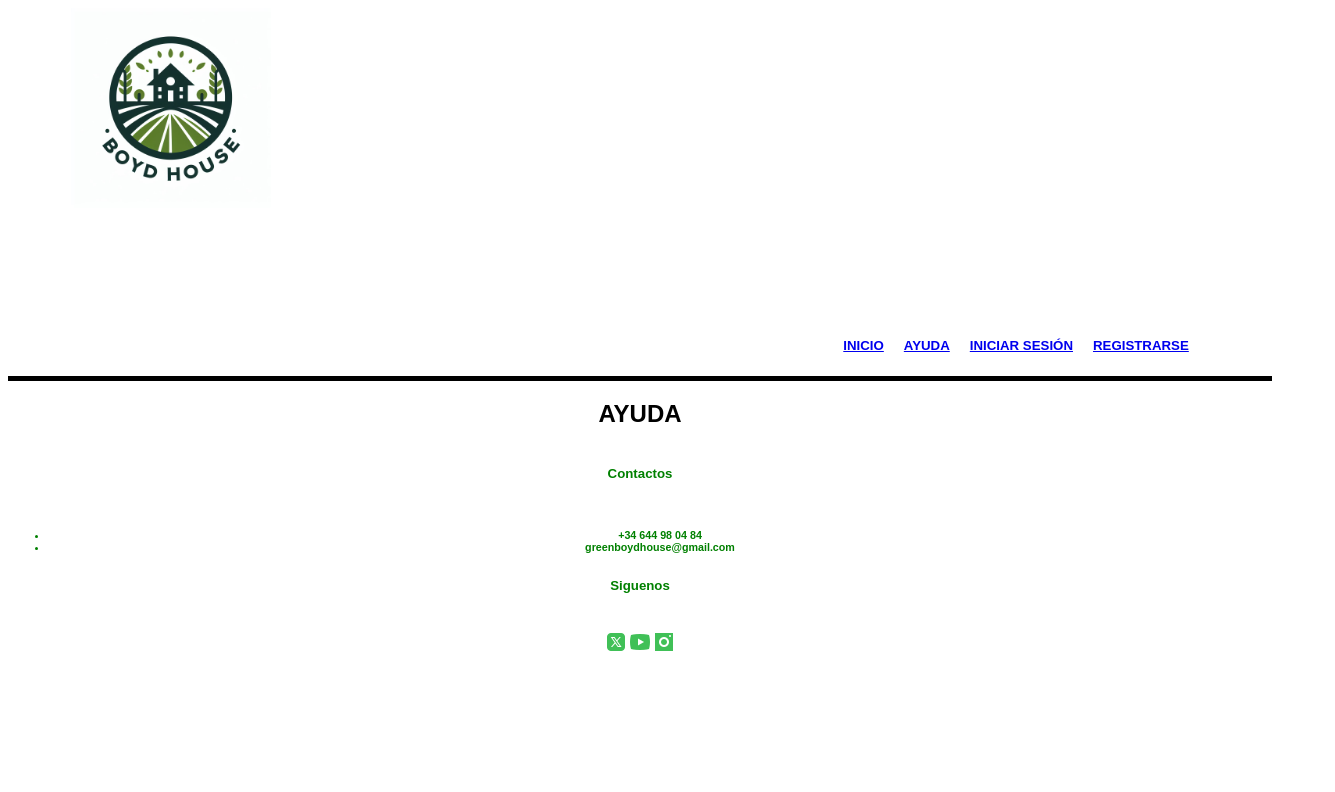
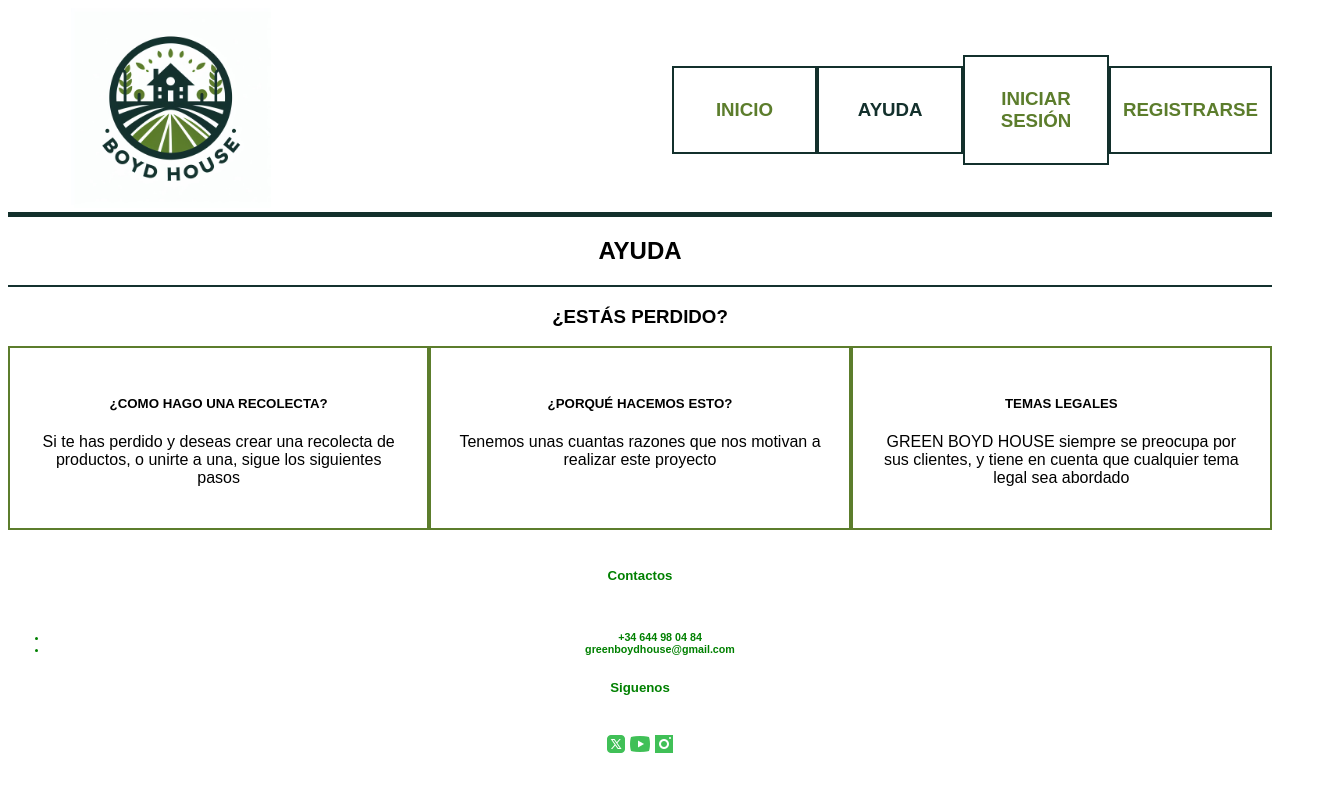
Before and after one commit to Pepesk34/TFG, a React (Create React App) app in the folder proyecto/client/: page /Ayuda in a window 1280 px wide. Shown: the top 792 px of the page, 1335 px wide, since content can reach past the window. Built offline with nearby package versions, Linux system fonts and the light colour scheme.

Commit message:
"intento de cambiar cabecera-recolecta"

```diff
--- a/proyecto/client/src/components/cabecera.js
+++ b/proyecto/client/src/components/cabecera.js
@@ -1,25 +1,45 @@
 import React from 'react';
 import './estilo.css';
 import logo from "./imagenes/logo1.jpg";
-import { Link } from "react-router-dom";
+import { Link, useLocation } from "react-router-dom";
 
 const Cabecera = () => {
+    const location = useLocation();  // Obteniendo la ubicación actual
+
     return (
         <div id="cabecera">
-            <div className="row">
-                <div className="col-xl-6">
-                    <div id="divlogo">
-                        <img id="logo" src={logo} alt="logo" />
+            <div id='divcabecera'>
+                <div id="divlogo">
+                    <img id="logo" src={logo} alt="logo" />
+                </div>
+                <div id="divapartados">
+                    <div id='apartadocabecera'>
+                        <h3>
+                            <Link to='/Inicio' className={`nav-link ${location.pathname === "/Inicio" ? "active" : "inactive"}`}>
+                                INICIO
+                            </Link>
+                        </h3>
                     </div>
-                </div>
-                <div className="col-xl-6">
-                    <div id="apartados">
-                        <h5>
-                            <Link to='/Inicio'>INICIO</Link>
-                            <Link to='/Ayuda'>AYUDA</Link>
-                            <Link to='/InicioSesion'>INICIAR SESIÓN</Link>
-                            <Link to='/Registrarse'>REGISTRARSE</Link>
-                        </h5>
+                    <div id='apartadocabecera'>
+                        <h3>
+                            <Link to='/Ayuda' className={`nav-link ${location.pathname === "/Ayuda" ? "active" : "inactive"}`}>
+                                AYUDA
+                            </Link>
+                        </h3>
+                    </div>
+                    <div id='apartadocabecera'>
+                        <h3>
+                            <Link to='/InicioSesion' className={`nav-link ${location.pathname === "/InicioSesion" ? "active" : "inactive"}`}>
+                                INICIAR SESIÓN
+                            </Link>
+                        </h3>
+                    </div>
+                    <div id='apartadocabecera'>
+                        <h3>
+                            <Link to='/Registrarse' className={`nav-link ${location.pathname === "/Registrarse" ? "active" : "inactive"}`}>
+                                REGISTRARSE
+                            </Link>
+                        </h3>
                     </div>
                 </div>
             </div>
--- a/proyecto/client/src/components/componentes_cuerpo/Inicio.js
+++ b/proyecto/client/src/components/componentes_cuerpo/Inicio.js
@@ -6,7 +6,7 @@ import imagen2 from "../imagenes/pepe.jpeg";
 
 const Inicio = () => {
   return (
-    <div>
+    <div id='inicio'>
       <h2>INICIO</h2>
       <div id="fila1" className="row">
             <div className="col-xl-6">
--- a/proyecto/client/src/components/componentes_cuerpo/ayuda.js
+++ b/proyecto/client/src/components/componentes_cuerpo/ayuda.js
@@ -2,9 +2,31 @@ import React from 'react';
 
 const Ayuda = () => {
   return (
-    <div>
+    <div id='divayuda'>
       <h2>AYUDA</h2>
-      {/* Contenido del componente Ayuda */}
+      <div id='perdido'>
+        <h3>¿ESTÁS PERDIDO?</h3>
+        <div id='divayudaFlex'>
+          <div id='ayudaFlex1'>
+            <h5>¿COMO HAGO UNA RECOLECTA?</h5>
+            <p>
+              Si te has perdido y deseas crear una recolecta de productos, o unirte a una, sigue los siguientes pasos
+            </p>
+          </div>
+          <div id='ayudaFlex2'>
+            <h5>¿PORQUÉ HACEMOS ESTO?</h5>
+            <p>
+              Tenemos unas cuantas razones que nos motivan a realizar este proyecto
+            </p>
+          </div>
+          <div id='ayudaFlex3'>
+            <h5>TEMAS LEGALES</h5>
+            <p>
+              GREEN BOYD HOUSE siempre se preocupa por sus clientes, y tiene en cuenta que cualquier tema legal sea abordado
+            </p>
+          </div>
+        </div>
+      </div>
     </div>
   );
 }
--- a/proyecto/client/src/components/componentes_cuerpo/registrarse.js
+++ b/proyecto/client/src/components/componentes_cuerpo/registrarse.js
@@ -4,28 +4,24 @@ import agricultor from "../imagenes/agricultor.png";
 import voluntario from "../imagenes/voluntario.png"
 const Registrarse = () => {
     return (
-        <div>
-            <div className='row'>
-                <div className='col-xl-12'>
-                    <div id="preguntarol">
-                        <h3>¿Cual va a ser tu rol?</h3>
-                    </div>
-
-                </div>
+        <div id='divregistrarse'>
+            <h2>REGISTRARSE</h2>
+            <div id="preguntarol">
+                <h3>¿Cual va a ser tu rol?</h3>
             </div>
-            <div className='row'>
-                <div className='col-xl-6'>
+            <div id='divroles'>
+                <div id='rol1'>
                     <Link to="/agricultor">
                         <img src={agricultor} />
                     </Link>
-
                 </div>
-                <div className='col-xl-6'>
-                    <Link to="voluntario">
-                    <img src={voluntario} />
+                <div id='rol2'>
+                    <Link to="/voluntario">
+                        <img src={voluntario} />
                     </Link>
 
                 </div>
+
             </div>
         </div>
 
--- a/proyecto/client/src/components/estilo.css
+++ b/proyecto/client/src/components/estilo.css
@@ -10,13 +10,21 @@ body {
 #logo {
     width: 200px;
     height: auto;
-
-
 }
 
 img {
     max-width: 100%;
 
+}
+
+#cabecera {
+    border-bottom: 5px solid #13302C;
+}
+
+#divcabecera{
+    display: flex;
+    flex-direction: row;
+    align-items: center;
 }
 
 #divlogo {
@@ -25,16 +33,30 @@ img {
     width: 100%;
 }
 
-#apartados {
-    margin-top: 10%;
-    margin-right: 5%;
-    text-align: right;
-
-
+#divapartados {
+    display: flex;
+    flex-direction: row;
+    justify-content: center;
+    align-items: center;
+    width: 100%;
 }
 
-#cabecera {
-    border-bottom: 5px solid black;
+#apartadocabecera {
+    width: 23%;
+    border: solid #13302C 2px;
+    padding: 2%;
+}
+
+.active{
+    color:#13302C;
+    text-decoration: none;
+    margin: 0%;
+}
+
+.inactive{
+    color: #5C7D2C;
+    margin: 0%;
+    text-decoration: none;
 }
 
 #divimagen1 {
@@ -196,6 +218,50 @@ img {
     transition: 800ms ease all;
 }
 
+#divayudaFlex{
+    display: flex;
+    flex-direction: row;
+    margin: 0%;
+}
+
+#ayudaFlex1{
+    padding: 2%;
+    border: solid #5C7D2C 2px;
+    width: 33%;
+}
+
+#ayudaFlex2{
+    padding: 2%;
+    border: solid #5C7D2C 2px;
+    width: 33%;
+
+}
+
+#ayudaFlex3{
+    padding: 2%;
+    border: solid #5C7D2C 2px;
+    width: 33%;
+
+}
+
+#perdido{
+    border-top: solid #14312F 2px;
+}
+
+#divroles{
+    display: flex;
+    flex-direction: row;
+}
+
+#rol1{
+    width: 50%;
+}
+
+#rol2{
+    width: 50%;
+}
+
+
 @media only screen and (min-width: 600px) and (max-width: 1200px) {
     /* Aquí el estilo de pantallas medianas */
 
```
Lines whose indentation alone changed are shown as unchanged.
